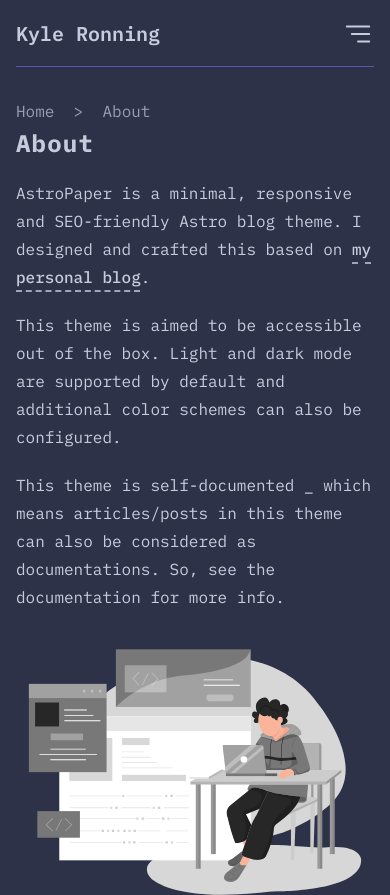
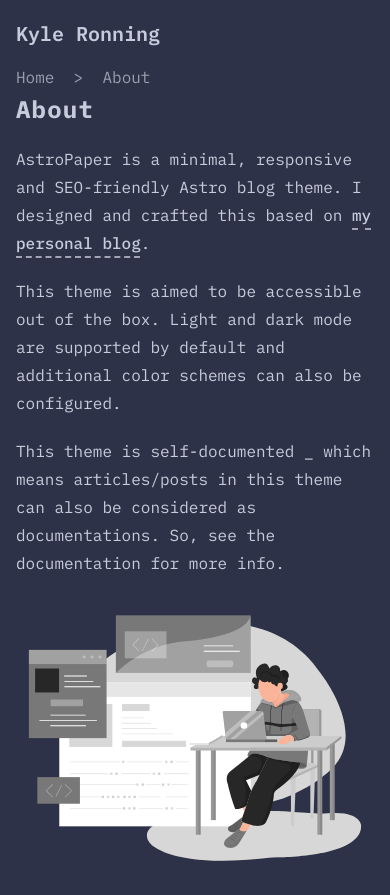
Before and after one commit to kronning6/kyleronning.com, an Astro site: page /about in a window 390 px wide. Shown: the top 895 px of the page. Built offline with nearby package versions, Linux system fonts and the light colour scheme; Astro itself is replaced by a stand-in of ours.

Commit message:
Hide menu buttons on mobile

```diff
--- a/src/components/Header.astro
+++ b/src/components/Header.astro
@@ -29,31 +29,31 @@ const { activeNav } = Astro.props;
         }
       </a>
       <nav id="nav-menu">
-        <button
-          class="hamburger-menu focus-outline"
-          aria-label="Open Menu"
-          aria-expanded="false"
-          aria-controls="menu-items"
-        >
-          <svg
-            xmlns="http://www.w3.org/2000/svg"
-            width="24"
-            height="24"
-            viewBox="0 0 24 24"
-            fill="none"
-            stroke="currentColor"
-            stroke-width="1.5"
-            stroke-linecap="round"
-            stroke-linejoin="round"
-            class="menu-icon"
-          >
-            <line x1="7" y1="12" x2="21" y2="12" class="line"></line>
-            <line x1="3" y1="6" x2="21" y2="6" class="line"></line>
-            <line x1="12" y1="18" x2="21" y2="18" class="line"></line>
-            <line x1="18" y1="6" x2="6" y2="18" class="close"></line>
-            <line x1="6" y1="6" x2="18" y2="18" class="close"></line>
-          </svg>
-        </button>
+        <!-- <button -->
+        <!--   class="hamburger-menu focus-outline" -->
+        <!--   aria-label="Open Menu" -->
+        <!--   aria-expanded="false" -->
+        <!--   aria-controls="menu-items" -->
+        <!-- > -->
+        <!--   <svg -->
+        <!--     xmlns="http://www.w3.org/2000/svg" -->
+        <!--     width="24" -->
+        <!--     height="24" -->
+        <!--     viewBox="0 0 24 24" -->
+        <!--     fill="none" -->
+        <!--     stroke="currentColor" -->
+        <!--     stroke-width="1.5" -->
+        <!--     stroke-linecap="round" -->
+        <!--     stroke-linejoin="round" -->
+        <!--     class="menu-icon" -->
+        <!--   > -->
+        <!--     <line x1="7" y1="12" x2="21" y2="12" class="line"></line> -->
+        <!--     <line x1="3" y1="6" x2="21" y2="6" class="line"></line> -->
+        <!--     <line x1="12" y1="18" x2="21" y2="18" class="line"></line> -->
+        <!--     <line x1="18" y1="6" x2="6" y2="18" class="close"></line> -->
+        <!--     <line x1="6" y1="6" x2="18" y2="18" class="close"></line> -->
+        <!--   </svg> -->
+        <!-- </button> -->
         <!--   <ul id="menu-items" class="display-none sm:flex"> -->
         <!--     <li> -->
         <!--       <a href="/posts" class={activeNav === "posts" ? "active" : ""}> -->
@@ -110,10 +110,10 @@ const { activeNav } = Astro.props;
         <!--     </li> -->
         <!--   </ul> -->
         <!-- </nav> -->
-    </div>
+      </nav>
     </div>
     <Hr />
-</header>
+  </div>
 
   <style>
     #skip-to-content {
@@ -212,3 +212,4 @@ const { activeNav } = Astro.props;
     // Runs on view transitions navigation
     document.addEventListener("astro:after-swap", toggleNav);
   </script>
+</header>
```
Lines whose indentation alone changed are shown as unchanged.
